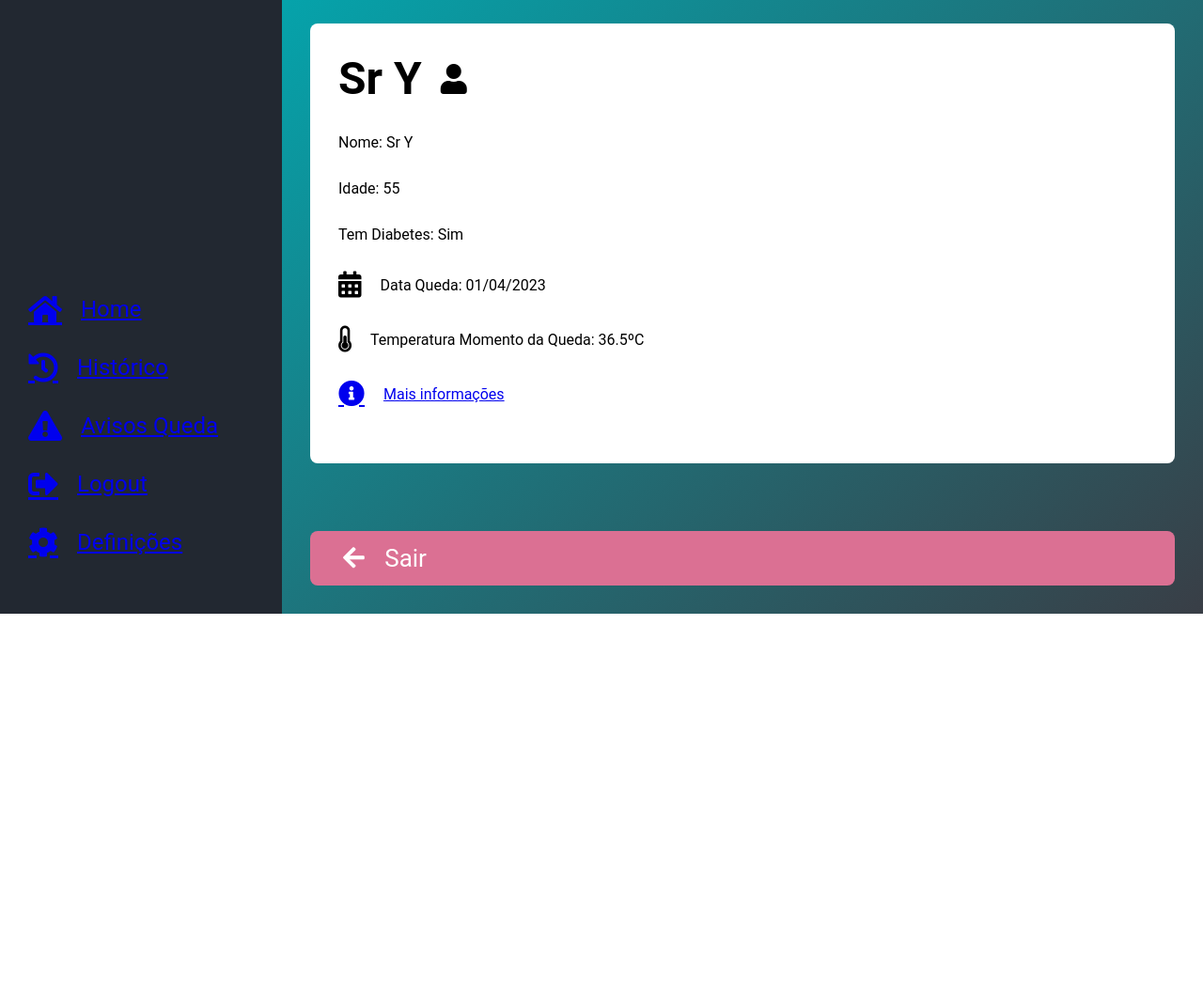
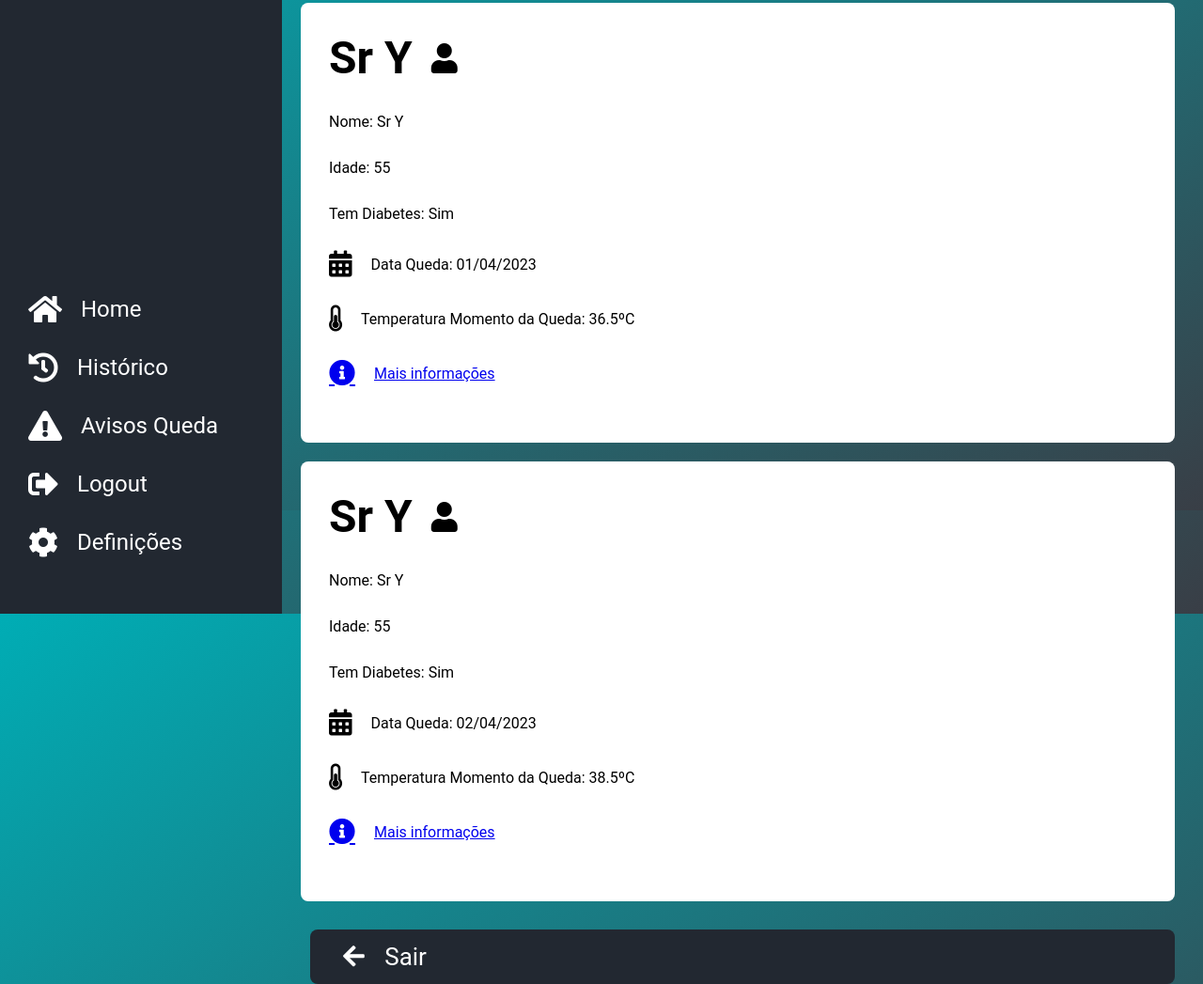
Before and after one commit to DEISI-ULHT-TFC-2022-23/TFC-DEISI269-KaiAki-Platorma-Quedas, a website: page src/Paginas/pagina_Paciente.html in a window 1280 px wide. Shown: the part 147-1194 px from the top of the page at 94% size. Before the commit the page ends 800 px from the top, so only its background shows below. Drawn offline with Linux system fonts and the light colour scheme.

Commit message:
Mais mudanças

```diff
--- a/src/Paginas/pagina_Paciente.html
+++ b/src/Paginas/pagina_Paciente.html
@@ -13,7 +13,7 @@
 <body>
     <!-- Existing header and main content -->
 
-    <section class="warnings">
+<section class="warnings" id="avisos-quedas">
         <div class="sidebar">
             <div class="doctor">
                 <i class="fas fa-user"></i>
@@ -32,7 +32,7 @@
                     <span> Histórico</span>
                 </li>
             </a>
-            <a href="pagina_Paciente.html">
+            <a href="#avisos-quedas">
                 <li>
                     <i class="fas fa-exclamation-triangle"></i>
                     <span> Avisos Queda</span>
@@ -85,6 +85,42 @@
 
                 </ul>
             </div>
+
+
+
+            <div class="patient-info">
+                <div class="patient-header">
+                    <h2>Sr Y</h2>
+                    <i class="fas fa-user"></i>
+                </div>
+                <ul>
+                    <li>Nome: Sr Y</li>
+                    <li>Idade: 55</li>
+                    <li>Tem Diabetes: Sim</li>
+                    <li>
+                        <i class="fas fa-calendar-alt"></i>
+                        Data Queda: 02/04/2023
+                    </li>
+                    <li>
+                        <i class="fas fa-thermometer-half"></i>
+                        Temperatura Momento da Queda: 38.5ºC
+                    </li>
+
+                    <a href="pagina_maisInfo.html">
+                        <li>
+                            <i class="fas fa-info-circle"></i>
+                            Mais informações
+                        </li>
+                    </a>
+
+
+                </ul>
+            </div>
+
+
+
+
+
             <a href="#" class="back-btn">
                 <i class="fas fa-arrow-left"></i>
              Sair
--- a/src/Paginas/style3.css
+++ b/src/Paginas/style3.css
@@ -15,18 +15,30 @@ body{
 
 .warnings {
     display: flex;
-    height: 100%;
+        height: calc(100% - 80px);
         margin: 0;
 }
 
 .sidebar {
+    position: fixed;
+        /* Adicione esta linha */
+        top: 0;
+        /* Adicione esta linha */
+        left: 0;
+        /* Adicione esta linha */
         background-color: #222831;
+        text-decoration: none;
         color: #ffffff;
         width: 300px;
         padding: 30px;
         display: flex;
         flex-direction: column;
         justify-content: space-between;
+        height: 100%;
+        /* Adicione esta linha */
+        overflow-y: auto;
+        /* Adicione esta linha */
+z-index: 1;
 }
 
 .sidebar .doctor {
@@ -60,13 +72,16 @@ body{
     font-size: 24px;
 }
 
+
 .content {
     flex-grow: 1;
     background: linear-gradient(to bottom right, #00adb5, #393e46);
     padding: 30px;
     display: flex;
+    padding-left: 300px;
     flex-direction: column;
     justify-content: space-between;
+    margin-bottom: 30px;
 }
 
 .recent-fall {
@@ -74,6 +89,7 @@ body{
     align-items: center;
     background-color: #ff6600;
     color: #ffffff;
+    margin-left: 30px;
     padding: 20px;
     border-radius: 8px;
     font-size: 26px;
@@ -99,10 +115,22 @@ body{
     transition: all 0.2s ease-in-out;
 }
 
+.sidebar a {
+    color: #ffffff;
+    text-decoration: none;
+}
+
+.sidebar a:hover {
+    color: #ffffff;
+    text-decoration: underline;
+}
+
 .patient-info {
     background-color: #ffffff;
     padding: 30px;
     border-radius: 8px;
+    margin-top: 20px;
+    margin-left: 20px;
 }
 
 .patient-header {
@@ -137,11 +165,13 @@ body{
 
 .back-btn {
     display: inline-block;
-    background-color: palevioletred;
+    background-color: #222831;
     color: #ffffff;
     padding: 14px 35px;
     margin-top: 30px;
+    margin-left: 30px;
     text-decoration: none;
+margin-bottom: 50px;
     font-size: 26px;
     border-radius: 8px;
     transition: all 0.3s ease-in-out;
```
Also changed, not shown: src/Paginas/pagina_ProfessionalSaude.html (+44 -8 lines), src/Paginas/pagina_contacto.html (+7 -2 lines). Lines whose indentation alone changed are shown as unchanged.
